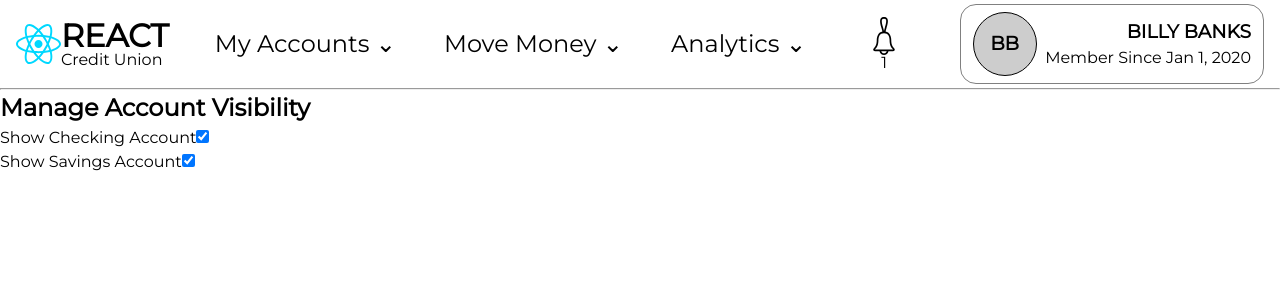
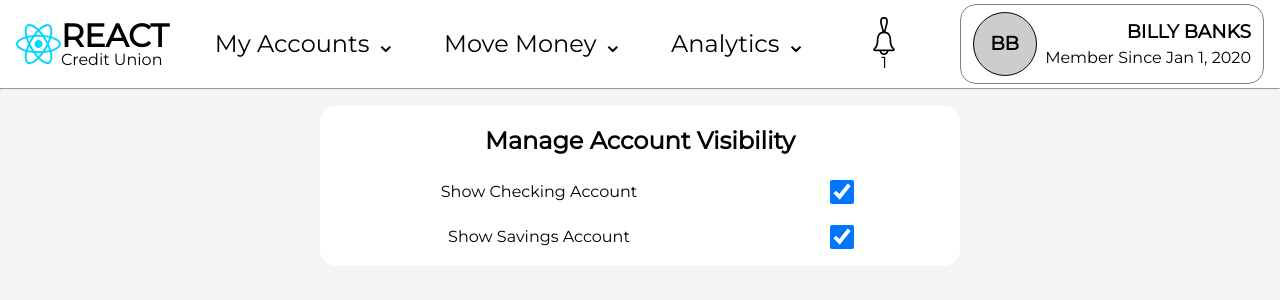
Before and after one commit to jskomal/banking-FE, a React (Vite) app: page /manage in a window 1280 px wide. Shown: the top 300 px of the page. Built offline with nearby package versions, Linux system fonts and the light colour scheme.

Commit message:
Style Manage

```diff
--- a/src/components/Manage.css
+++ b/src/components/Manage.css
@@ -0,0 +1,25 @@
+.manage-view {
+  display: flex;
+  justify-content: center;
+  background-color: whitesmoke;
+  height: 89vh;
+}
+
+.manage-container {
+  margin-top: 1rem;
+  display: flex;
+  flex-direction: column;
+  justify-content: space-between;
+  width: 50vw;
+  border: 1px solid white;
+  border-radius: 1rem;
+  background-color: white;
+  text-align: center;
+  padding: 1rem;
+  height: 20vh;
+}
+
+.input-pair {
+  display: grid;
+  grid-template-columns: 2fr 1fr;
+}
```
